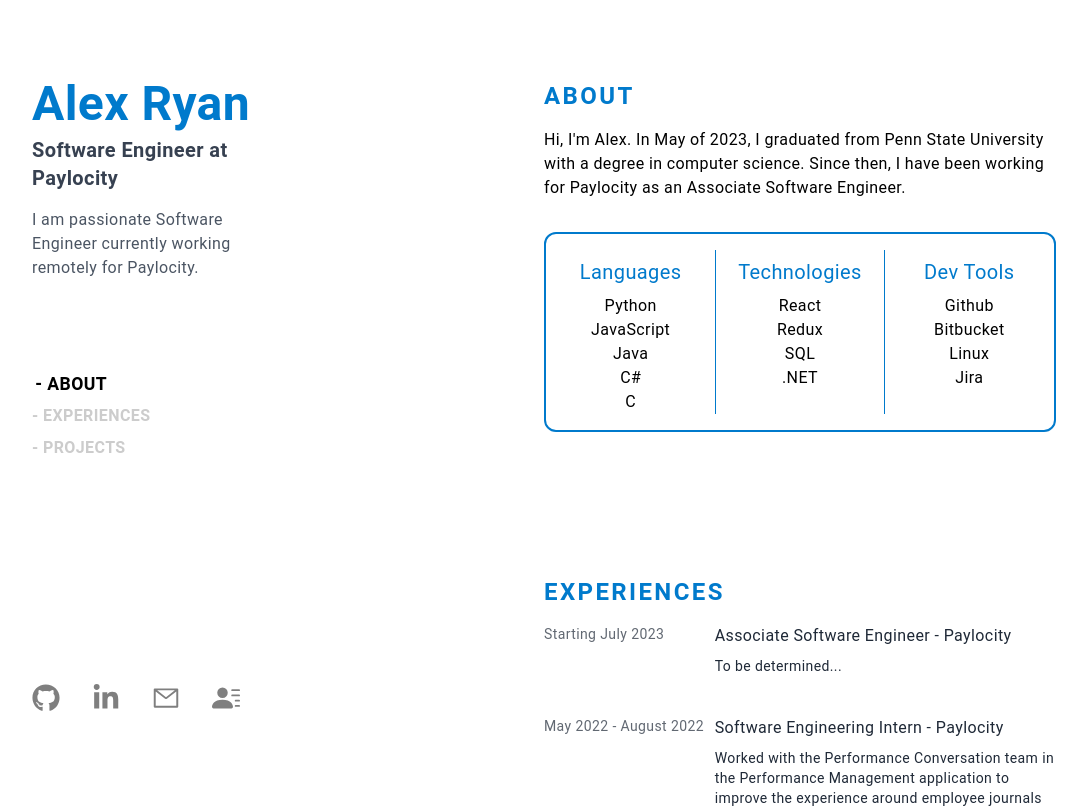
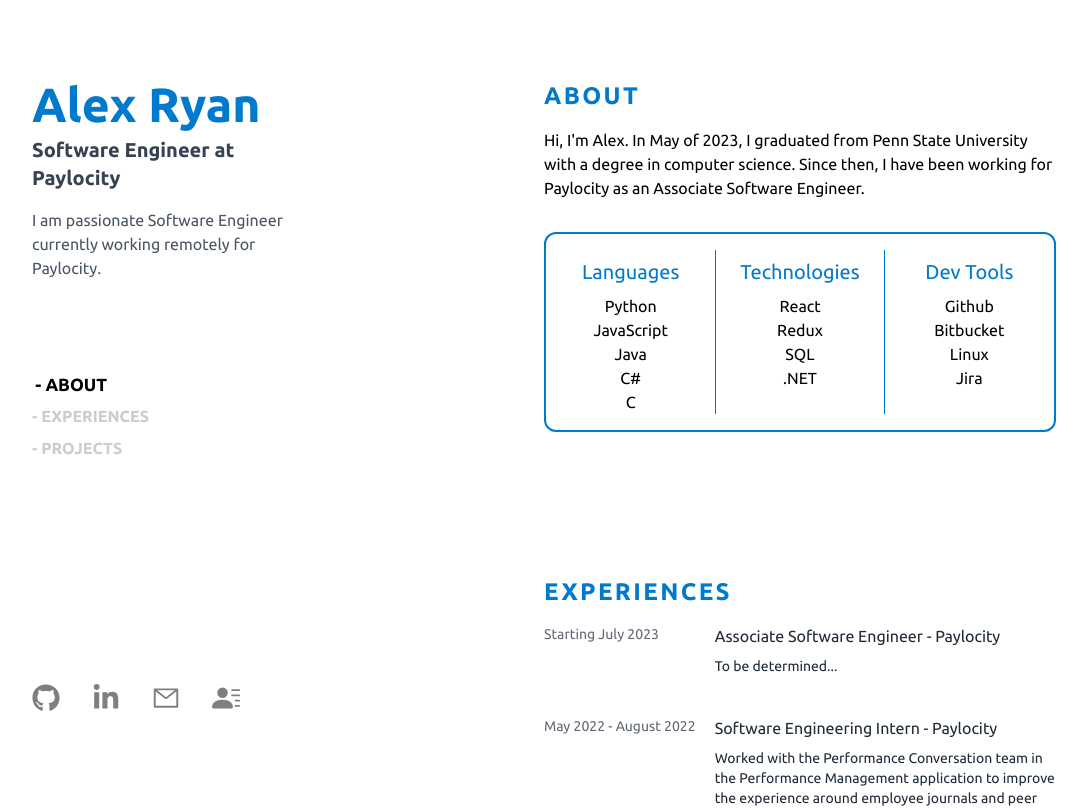
Before and after one commit to alexryan15/alexryan.pro, a Next.js app: page / in a window 1280 px wide. Shown: the top 808 px of the page, without its empty margins (96-1183 px from the left). Built offline with nearby package versions, Linux system fonts and the light colour scheme.

Commit message:
changed site font to Ubuntu

```diff
--- a/package.json
+++ b/package.json
@@ -10,6 +10,7 @@
     "lint": "next lint"
   },
   "dependencies": {
+    "@next/font": "^13.4.4",
     "next": "^12.2.0",
     "postcss-import": "^15.1.0",
     "react": "18.1.0",
--- a/styles/globals.css
+++ b/styles/globals.css
@@ -1,4 +1,4 @@
-@import url("https://fonts.googleapis.com/css2?family=Ubuntu+Mono:wght@300;400;500;700;900&display=swap");
+@import url("https://fonts.googleapis.com/css2?family=Ubuntu:wght@300;400;500;700&display=swap");
 
 @tailwind base;
 @tailwind components;
@@ -10,8 +10,8 @@
 
 @layer base {
   body {
-    @apply font-[Roboto];
-    @apply bg-white text-[#1f2937] tracking-wide;
+    @apply font-[Ubuntu];
+    @apply bg-white text-[#1f2937];
   }
 
   h1 {
```
Also changed, not shown: 1 other file (tests, documents, lock files or other folders).
